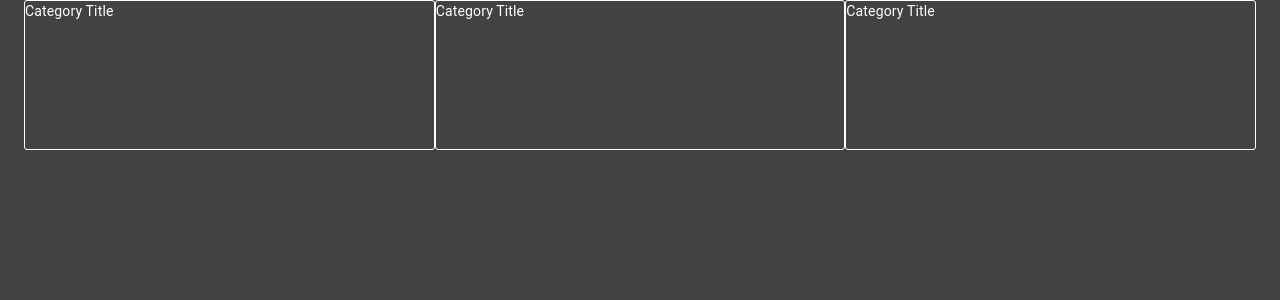
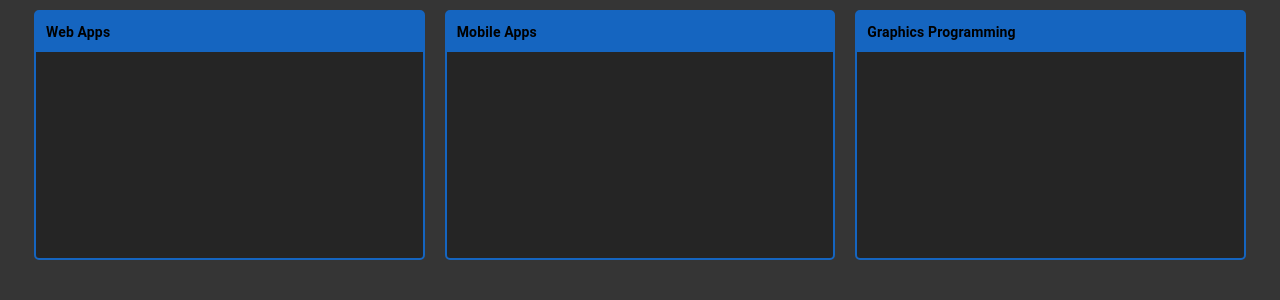
Before and after one commit to heckwithu2/portfolio-react-front-end, a React (Create React App) app: page /home in a window 1280 px wide. Shown: the top 300 px of the page. Built offline with nearby package versions, Linux system fonts and the light colour scheme.

Commit message:
more scaffolding

```diff
--- a/src/Components/category/index.js
+++ b/src/Components/category/index.js
@@ -9,8 +9,10 @@ const Category = (props) => {
 
 
     return (
-        <Grid className={classes.category}>
-            {title}
+        <Grid className={`${classes.blueCategory}`}>
+            <Grid className={classes.categoryTitle} >
+                {title}
+            </Grid>
         </Grid>
     )
 }
--- a/src/Components/category/styles.js
+++ b/src/Components/category/styles.js
@@ -2,10 +2,33 @@ import { makeStyles} from "@material-ui/core";
 
 export const useStyles = makeStyles((theme) => ({
     category: {
-        height: `150px`,
-        backgroundColor: theme.palette.background.default,
-        border: `1px solid ${theme.secondary.background.default}`,
-        borderRadius: `3px`,
+        paddingTop: `0px`,
+        height: `250px`,
+        margin: `10px`,
+        backgroundColor: theme.palette.primary.dark,
+        border: `2px solid ${theme.palette.secondary.main}`,
+        borderRadius: `5px`,
+        textAlign: `center`,
     },
-
+    categoryTitle: {
+        margin: `0px`,
+        maxHeight: `25%`,
+        minHeight: `15%`,
+        padding: `10px`,
+        width: `100%`,
+        textAlign: `left`,
+        backgroundColor: theme.categories.blue.main,
+        color: theme.text.secondary,
+        fontWeight: `bolder`,
+        cursor: `pointer`,
+    },
+    blueCategory: {
+        backgroundColor: theme.palette.primary.dark,
+        paddingTop: `0px`,
+        height: `250px`,
+        margin: `10px`,
+        border: `2px solid ${theme.categories.blue.main}`,
+        borderRadius: `5px`,
+        textAlign: `center`,
+    }
 }));
--- a/src/Screens/BaseScreen/styles.js
+++ b/src/Screens/BaseScreen/styles.js
@@ -5,10 +5,12 @@ export const useStyles = makeStyles((theme) => ({
     main: {
         height: `100vh`,
         width: '100vw',
-        backgroundColor: theme.palette.background.default,
-        color: theme.palette.textColor.default,
+        backgroundColor: theme.palette.background.shadow,
+        color: theme.text.primary,
     },
     mainContainer: {
         backgroundColor: theme.palette.background.default,
+        height: `100vh`,
+        width: '100vw',
     }
 }));
--- a/src/Screens/HomeScreen/homeScreen.js
+++ b/src/Screens/HomeScreen/homeScreen.js
@@ -2,23 +2,49 @@ import React from "react";
 import {useStyles} from "./styles";
 import {Grid} from "@material-ui/core";
 import Category from "../../Components/category";
+import PropTypes from 'prop-types';
 
 const HomeScreen = (props) => {
+    const { categories } = props;
     const classes = useStyles();
 
+    const renderCategories = (categories) => {
+        return (
+            <Grid container className={classes.categoriesSection}>
+                {categories.map((category) =>
+                    <Grid item xs={4}>
+                        <Category
+                            alignText={"center"}
+                            key={category.id}
+                            title={category}
+                        />
+                    </Grid>
+                )}
+            </Grid>
+        );
+    }
+
     return (
-        <Grid container className={classes.home}>
-            <Grid item xs={4}>
-                <Category/>
-            </Grid>
-            <Grid item xs={4}>
-                <Category/>
-            </Grid>
-            <Grid item xs={4}>
-                <Category/>
+        <Grid justify="center" alignItems="center" container className={classes.home}>
+            <Grid  item xs={12}>
+                {renderCategories(categories)}
             </Grid>
         </Grid>
     )
 }
 
+
+HomeScreen.propTypes = {
+    categories: PropTypes.arrayOf(PropTypes.string),
+}
+
+HomeScreen.defaultProps = {
+    categories: [
+        "Web Apps",
+        "Mobile Apps",
+        "Graphics Programming"
+    ]
+}
+
+
 export default HomeScreen;
--- a/src/Themes/index.js
+++ b/src/Themes/index.js
@@ -2,55 +2,125 @@ import {createMuiTheme} from "@material-ui/core";
 
 const white = "white";
 const black = "#000000";
-const darkGrey = "#424242";
-const red = "#ff1744";
+const superDarkGrey = "#212121";
+const superDarkLightGrey = "#757575";
+const darkerGrey = "#252525";
+const darkGrey = "#353535";
 const orange = '#ffc400';
-const blue = '#2979ff';
+const lightestGrey = "#fafafa";
+const lightGrey = "#f5f5f5";
+const grey = "#9e9e9e";
+
+const lightBlue = "#1976d2";
+const blue = '#1565c0';
+const darkBlue = "#0d47a1";
+const lightGreen = "#388e3c";
+const green = "#2e7d32";
+const darkGreen = "#1b5e20";
+const lightRed = "#ef5350";
+const red = "#f44336";
+const darkRed = "#b71c1c";
+
 
 export const lightTheme = createMuiTheme({
     palette: {
-        textColor: {
-          default: black,
-        },
         background: {
             default: white,
+            shadow: lightGrey,
+        },
+        primary: {
+            light:  lightestGrey,
+            main:  lightGrey,
+            dark: grey,
+            darkest: superDarkLightGrey,
+        },
+        secondary: {
+            light: grey,
+            main: darkGrey,
+            dark: darkerGrey,
         },
     },
-    secondary: {
-        textColor: {
-            default: black,
+
+    categories : {
+        blue: {
+            light: lightBlue,
+            main: blue,
+            dark: darkBlue,
         },
-        background: {
-            default: white,
+
+        green: {
+            light: lightGreen,
+            main: green,
+            dark: darkGreen,
+        },
+
+        red: {
+            light: lightRed,
+            main: red,
+            dark: darkRed,
         },
     },
+
+
     button: {
         delete: red,
         edit: orange,
         add: blue,
+    },
+    text: {
+        primary: black,
+        secondary: white,
     }
 });
 
 export const darkTheme = createMuiTheme({
     palette: {
-        textColor: {
-            default: white,
-        },
         background: {
             default: darkGrey,
+            shadow: darkerGrey,
+        },
+        primary: {
+            light: grey,
+            main: darkGrey,
+            dark: darkerGrey,
+            darkest: superDarkGrey,
+        },
+        secondary: {
+            light:  lightestGrey,
+            main:  lightGrey,
+            dark: grey,
         },
     },
-    secondary: {
-        textColor: {
-            default: black,
+
+    categories : {
+        blue: {
+            light: lightBlue,
+            main: blue,
+            dark: darkBlue,
         },
-        background: {
-            default: white,
+
+        green: {
+            light: lightGreen,
+            main: green,
+            dark: darkGreen,
+        },
+
+        red: {
+            light: lightRed,
+            main: red,
+            dark: darkRed,
         },
     },
+
+
+
     button: {
         delete: red,
         edit: orange,
         add: blue,
+    },
+    text: {
+        primary: white,
+        secondary: black,
     }
 });
```
